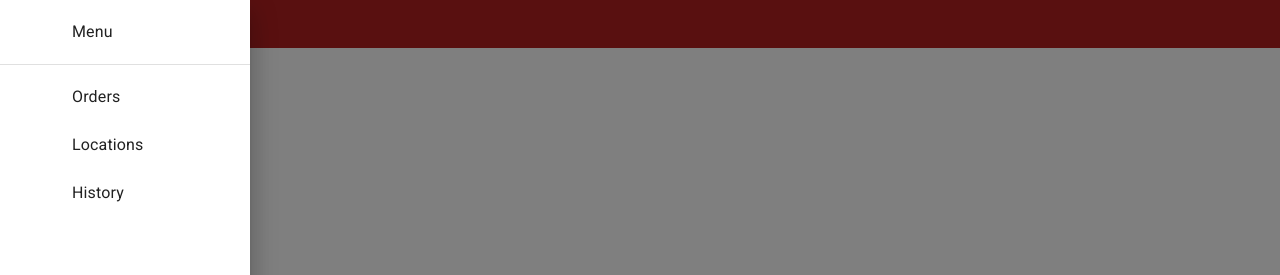
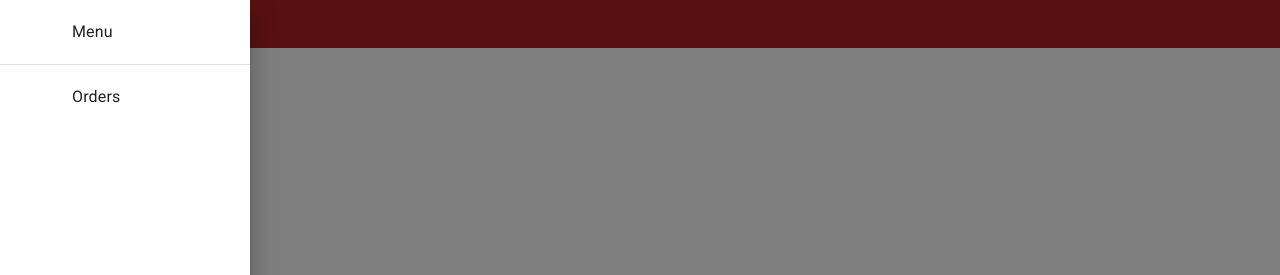
Before and after one commit to zyad-youssef/U-DASH, a React (Create React App) app in the folder u-dash-ui/: page / in a window 1280 px wide. Both pictures are taken after a click on the button "open drawer". Shown: the top 275 px of the page. Built offline with nearby package versions, Linux system fonts and the light colour scheme.

Commit message:
code clean up

```diff
--- a/u-dash-ui/package.json
+++ b/u-dash-ui/package.json
@@ -11,6 +11,7 @@
     "react": "^17.0.2",
     "react-dom": "^17.0.2",
     "react-scripts": "5.0.0",
+    "react-switch": "^6.0.0",
     "web-vitals": "^2.1.4"
   },
   "scripts": {
--- a/u-dash-ui/src/App.js
+++ b/u-dash-ui/src/App.js
@@ -1,31 +1,14 @@
-import logo from './logo.svg';
 import './App.css';
 import Message from './components/Messages';
-import { makeStyles, IconButton, Typography, CssBaseline, AppBar, Toolbar, Container, Button, Menu as MenuIcon } from '@material-ui/core';
 import Header from './components/Header';
+import { BrowserRouter, Route, Routes } from 'react-router-dom';
+import MenuPage from './components/Menu';
 
 function App() {
   return (
-    <div className="App">
-
-      {/* <CssBaseline />
-      <AppBar position="relative">
-        <Toolbar>
-          <Typography variant="h6">
-            U-Dash
-          </Typography>
-        </Toolbar>
-      </AppBar>
-      <main>
-        <div> <Container maxWidth="sm">
-          <Typography variant="h7" allign="center" color="textPrimary" gutterBottom>
-            TEST TEXT
-          </Typography>
-        </Container></div>
-      </main>
-      <Message /> */}
-      <Header> </Header>
-    </div>
+      <div className="App">
+        <Header> </Header>
+      </div>
   );
 }
 
--- /dev/null
+++ b/u-dash-ui/src/components/Menu.jsx
@@ -0,0 +1,10 @@
+import React from "react";
+
+function Menu()
+{
+    <div>
+        <h1> This is the home page</h1>
+    </div>
+}
+
+export default Menu;
--- a/u-dash-ui/src/components/drawer.jsx
+++ b/u-dash-ui/src/components/drawer.jsx
@@ -3,11 +3,25 @@ import { Typography, Box, List, ListItem, ListItemIcon, Divider, Button, Drawer,
 import IconButton from '@material-ui/core/IconButton';
 import MenuIcon from '@material-ui/icons/Menu';
 import logo from './ulogo.png';
+import { Route, Routes, Link } from "react-router-dom";
+import Menu from './Menu';
 
 export default function TemporaryDrawer() {
     const [state, setState] = React.useState({
         left: false
     });
+
+    let routes = (
+        <Routes>
+            <Route exact path="/">
+                <Menu />
+            </Route>
+        </Routes>
+    );
+
+    const AdapterLink = React.forwardRef((props, ref) => (
+        <Link innerRef={ref} {...props} />
+    ));
 
     const toggleDrawer = (anchor, open) => (event) => {
         if (event.type === 'keydown' && (event.key === 'Tab' || event.key === 'Shift')) {
@@ -26,7 +40,7 @@ export default function TemporaryDrawer() {
         >
             <List>
                 {['Menu'].map((text, index) => (
-                    <ListItem button key={text}>
+                    <ListItem button key={"Menu"}>
                         <ListItemIcon>
                         </ListItemIcon>
                         <ListItemText primary={text} />
@@ -35,14 +49,11 @@ export default function TemporaryDrawer() {
             </List>
             <Divider />
             <List>
-                {['Orders', 'Locations', 'History'].map((text, index) => (
-                    <ListItem button key={text}>
-                        <ListItemIcon>
-
-                        </ListItemIcon>
-                        <ListItemText primary={text} />
-                    </ListItem>
-                ))}
+                <ListItem button key={"Orders"}>
+                    <ListItemIcon>
+                    </ListItemIcon>
+                    <ListItemText primary={"Orders"}/>
+                </ListItem>
             </List>
         </Box>
     );
```
Also changed, not shown: u-dash-ui/src/components/Header.jsx (+0 -12 lines), 1 other file (tests, documents, lock files or other folders).
